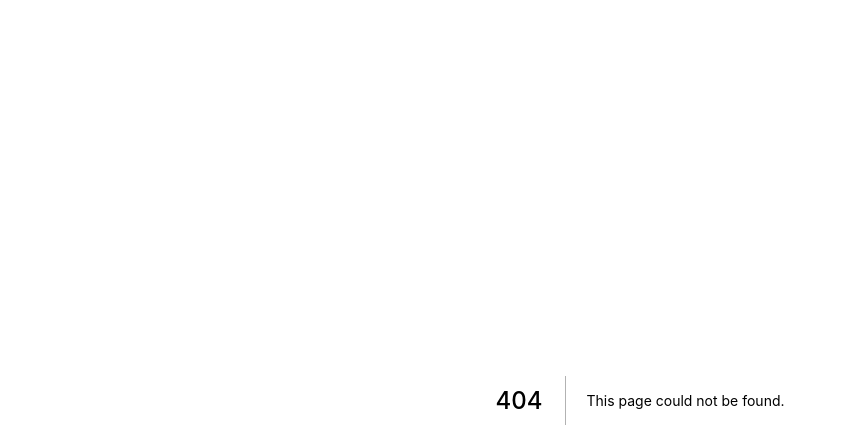
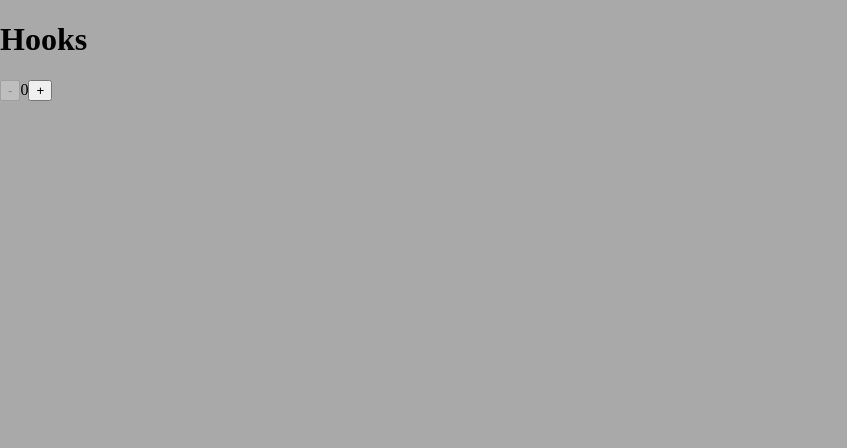
Before and after one commit to oy-gen/next-app, a Next.js app: page /hooks in a window 1280 px wide. Before the commit this address had no page. Shown: the top 448 px of the page, without its empty margins (0-847 px from the left). Built offline with nearby package versions, Linux system fonts and the light colour scheme.

Commit message:
Added custom hooks usePage, useCounter; communication with DB in test.js

```diff
--- a/package.json
+++ b/package.json
@@ -2,12 +2,13 @@
   "name": "next-app",
   "version": "0.1.0",
   "private": true,
+  "type": "module",
   "scripts": {
     "dev": "next dev",
     "build": "next build",
     "start": "next start",
     "lint": "next lint",
-    "prettier": "prettier --write",
+    "prettier": "npx prettier --write",
     "eslint": "eslint \"**/*.js\"",
     "stylelint": "stylelint \"**/*.css\"",
     "prepare": "husky install"
@@ -23,7 +24,6 @@
     "eslint": "8.14.0",
     "eslint-config-next": "12.1.6",
     "husky": "^7.0.0",
-    "prettier": "2.6.2",
     "stylelint": "^14.6.1",
     "stylelint-config-prettier": "^9.0.3",
     "stylelint-config-standard": "^25.0.0",
--- /dev/null
+++ b/pages/hooks.js
@@ -0,0 +1,56 @@
+import { useState } from 'react';
+
+//Hook useCounter
+function useCounter(initialCounter, maxCounter) {
+  const [counter, setCounter] = useState(initialCounter);
+
+  function increment() {
+    setCounter(counter + 1);
+  }
+
+  function decrement() {
+    setCounter(counter - 1);
+  }
+  return { counter, increment, decrement };
+}
+
+// Hook usePage
+function usePage(initialPage, lastPage) {
+  const [page, setPage] = useState(initialPage);
+
+  const previousDisabled = page === 0;
+  const nextDisabled = page === lastPage;
+
+  function nextPage() {
+    setPage(page + 1);
+  }
+
+  function previousPage() {
+    setPage(page - 1);
+  }
+
+  return { page, nextPage, previousPage, previousDisabled, nextDisabled };
+}
+
+// function Hooks
+export default function Hooks() {
+  const allCharacters = 23;
+  const charactersPerPage = 10;
+  const pages = Math.ceil(allCharacters / charactersPerPage);
+
+  const { page, nextPage, previousPage, previousDisabled, nextDisabled } =
+    usePage(0, pages - 1);
+
+  return (
+    <>
+      <h1>Hooks</h1>
+      <button disabled={previousDisabled} onClick={previousPage}>
+        -
+      </button>
+      <span>{page}</span>
+      <button disabled={nextDisabled} onClick={nextPage}>
+        +
+      </button>
+    </>
+  );
+}
```
Also changed, not shown: database.json (added, +21 -0 lines), node/test.js (added, +69 -0 lines), .lintstagedrc.json.
